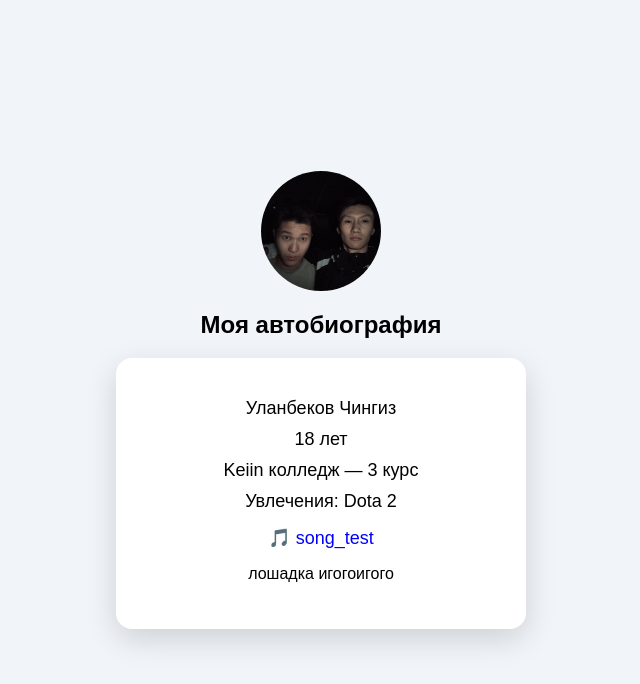
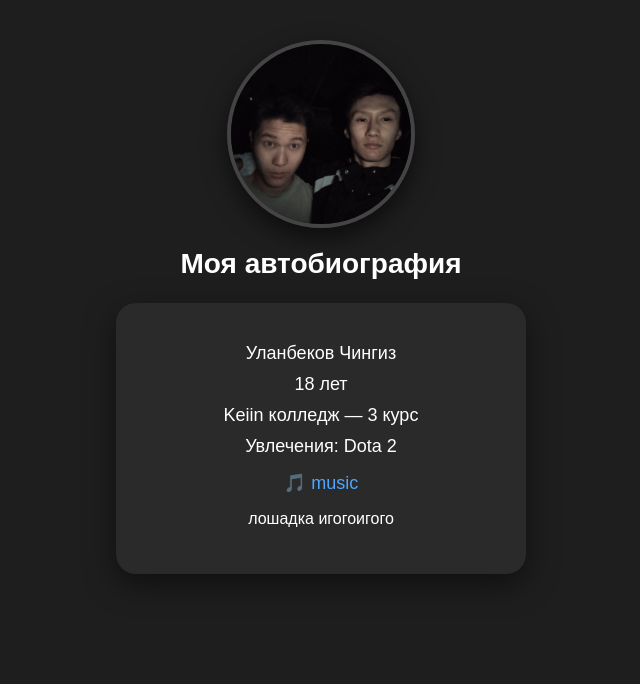
Before and after one commit to MrDPowell/bio, a plain HTML site: page index.html in a window 1280 px wide. Shown: the whole page, without its empty margins (319-959 px from the left). Drawn offline with Linux system fonts and the light colour scheme.

Commit message:
background_img_fix

```diff
--- a/b.css
+++ b/b.css
@@ -1,28 +1,24 @@
 body {
     margin: 0;
-    height: 100vh;
-    display: flex;
-    justify-content: center;
-    align-items: center;
-    background: #f1f5f9;
+    padding: 0;
+    background-color: #1e1e1e; /* тёмно-серый фон */
     font-family: Arial, sans-serif;
-}
-
-.osn {
+    color: white;
     text-align: center;
 }
 
-.bio-text {
-    margin-bottom: 20px;
+.bio_text {
+    margin-top: 20px;
     font-size: 28px;
 }
 
 .card {
     width: 350px;
-    background: white;
+    background: #2a2a2a; /* темная карточка */
     padding: 30px;
-    border-radius: 16px;
-    box-shadow: 0 10px 30px rgba(0,0,0,0.15);
+    border-radius: 20px;
+    box-shadow: 0 10px 30px rgba(0,0,0,0.5);
+    margin: 0 auto;
 }
 
 .info p {
@@ -33,15 +29,22 @@ body {
 .song {
     display: block;
     margin-top: 15px;
-    color: blue;
+    color: #4da6ff;
     text-decoration: none;
     font-size: 18px;
 }
+
+.song:hover {
+    text-decoration: underline;
+}
+
 .avatar {
-    width: 120px;
-    height: 120px;
-    border-radius: 50%;
+    width: 180px;
+    height: 180px;
+    border-radius: 50%; /* круг */
     object-fit: cover;
     display: block;
-    margin: 0 auto 15px auto;
+    margin: 40px auto 20px auto;
+    border: 4px solid #444;
+    box-shadow: 0 10px 25px rgba(0,0,0,0.6);
 }
--- a/index.html
+++ b/index.html
@@ -23,7 +23,7 @@
         </div>
 
         <a href="https://www.youtube.com/watch?v=W9RCD7gML8o" class="song" target="_blank">
-            🎵 song_test
+            🎵 music
         </a>
 
         <div class="bom">
```
